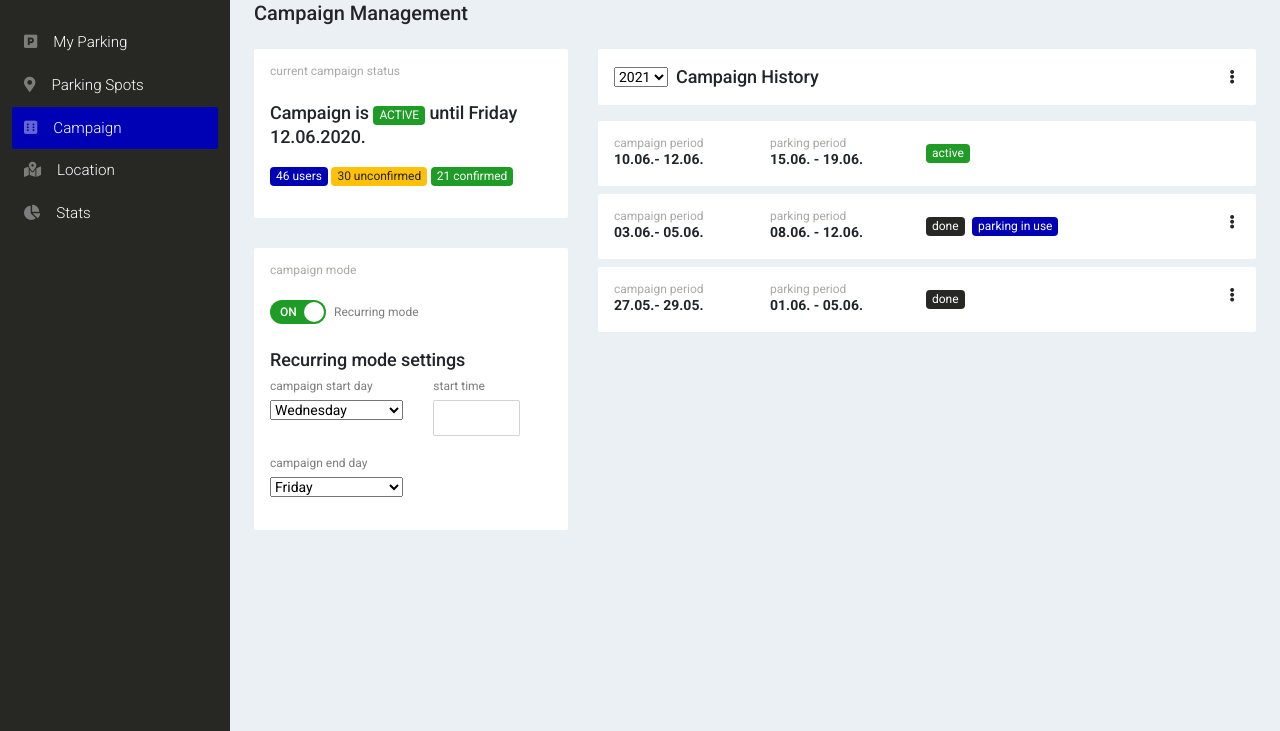
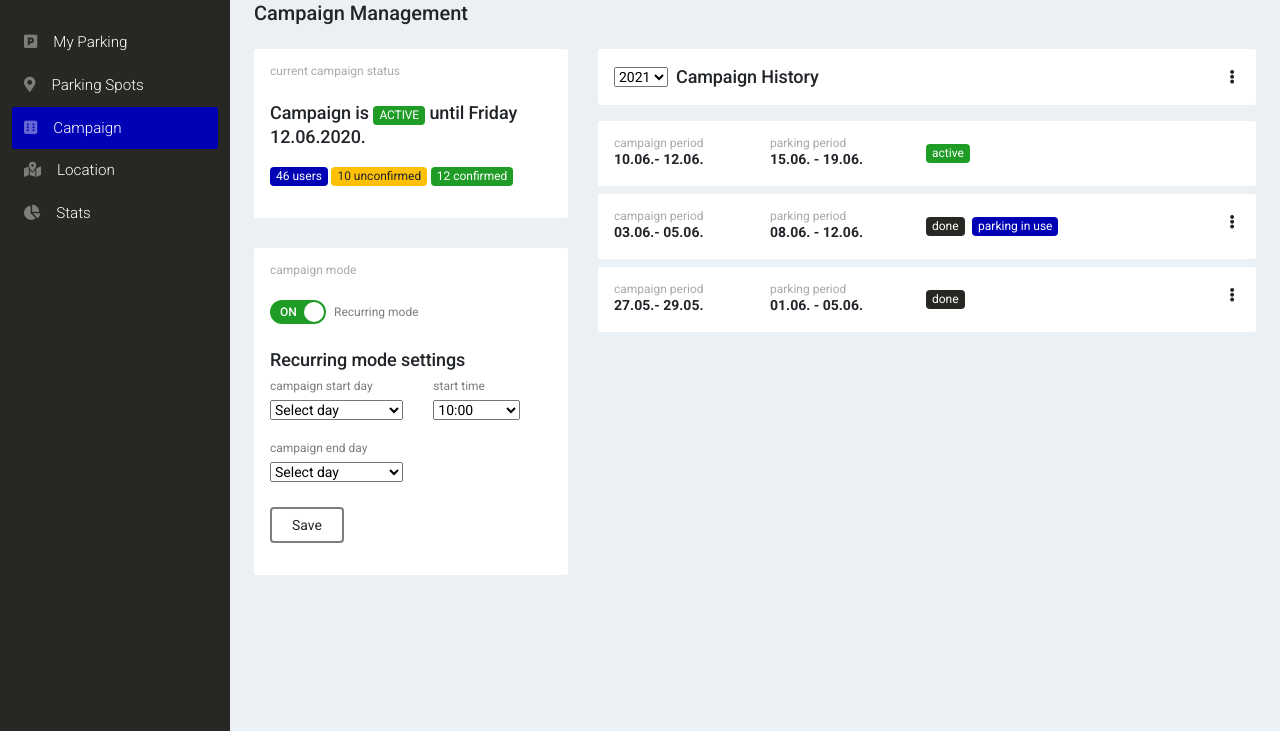
Before and after one commit to Ogy75/e.parking, a plain HTML site: page campaign.html in a window 1280 px wide. Shown: the part 69-800 px from the top of the page. Drawn offline with nearby package versions, Linux system fonts and the light colour scheme.

Commit message:
after grooming updates

```diff
--- a/campaign.html
+++ b/campaign.html
@@ -527,8 +527,8 @@
                                     <div class="title my-3">Campaign is <span class="badge badge-success">ACTIVE</span>
                                         until Friday 12.06.2020.</div>
                                     <span class="badge badge-primary">46 users</span>
-                                    <span class="badge badge-warning">30 unconfirmed</span>
-                                    <span class="badge badge-success">21 confirmed</span>
+                                    <span class="badge badge-warning">10 unconfirmed</span>
+                                    <span class="badge badge-success">12 confirmed</span>
                                     <!-- BLOCK MENU -->
                                     <!-- <div class="pr-block-menu fas fa-ellipsis-v">
                                         <div class="menu-items">
@@ -594,29 +594,48 @@
                                             <div class="col-7">
                                                 <label for="campaign-start">campaign start day</label>
                                                 <select name="campaign-start" class="w-100">
+                                                    <option selected>Select day</option>
                                                     <option>Monday</option>
                                                     <option>Tuesday</option>
-                                                    <option selected>Wednesday</option>
+                                                    <option>Wednesday</option>
                                                     <option>Thursday</option>
                                                     <option>Friday</option>
                                                 </select>
                                             </div>
                                             <div class="col-5">
                                                 <label for="campaign-start-time">start time</label>
-                                                <input type="text" class="w-100" name="campaign-start-time" required>
+                                                <select class="w-100" name="campaign-start-time">
+                                                    <option>07:00</option>
+                                                    <option>08:00</option>
+                                                    <option>09:00</option>
+                                                    <option selected>10:00</option>
+                                                    <option>11:00</option>
+                                                    <option>12:00</option>
+                                                    <option>13:00</option>
+                                                    <option>14:00</option>
+                                                    <option>15:00</option>
+                                                    <option>16:00</option>
+                                                    <option>17:00</option>
+                                                </select>
                                                 <div class="error-msg">error msg!</div>
                                             </div>
                                         </div>
-                                        <div class="row">
+                                        <div class="row mb-4">
                                             <div class="col-7">
                                                 <label for="campaign-start">campaign end day</label>
                                                 <select name="campaign-start" class="w-100">
+                                                    <option selected>Select day</option>
                                                     <option>Monday</option>
                                                     <option>Tuesday</option>
                                                     <option>Wednesday</option>
                                                     <option>Thursday</option>
-                                                    <option selected>Friday</option>
+                                                    <option >Friday</option>
                                                 </select>
+                                            </div>
+                                        </div>
+                                        <div class="row">
+                                            <div class="col-12">
+                                                <button class="btn btn-primary">Save</button>
                                             </div>
                                         </div>
                                     </div>
@@ -642,12 +661,12 @@
                                                 <input type="text" name="campaign-end-man">
                                                 <div class="error-msg">error msg!</div>
                                             </div>
-                                            <div class="col-5">
+                                            <!-- <div class="col-5">
                                                 <label for="campaign-end-time-man">end time</label>
                                                 <input class="error" type="text" class="w-100"
                                                     name="campaign-end-time-man" required>
                                                 <div class="error-msg" style="visibility: visible;">error msg!</div>
-                                            </div>
+                                            </div> -->
                                         </div>
                                         <div class="row">
                                             <div class="col-12">
```
Also changed, not shown: assets/404.jpg (added).
